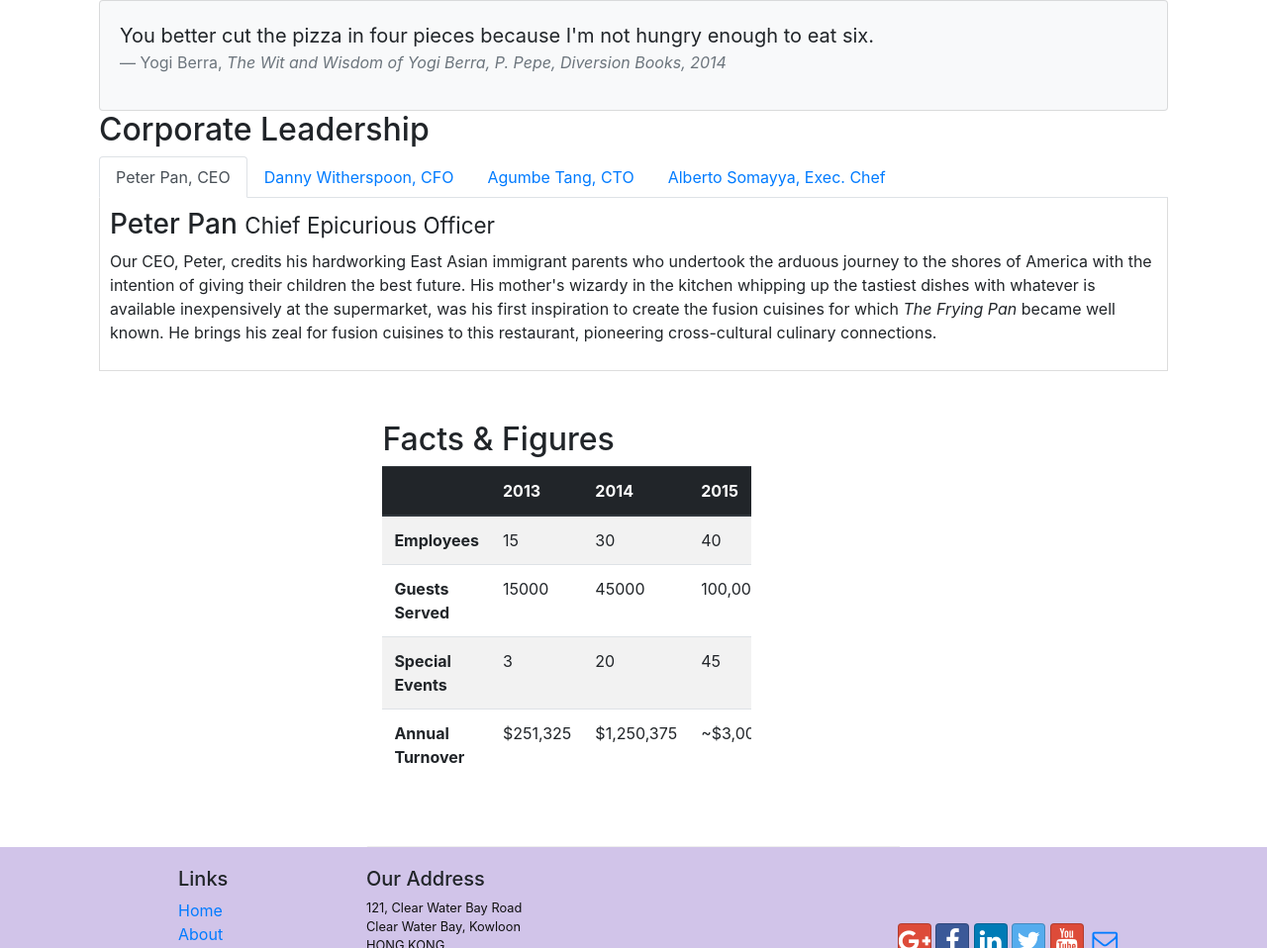
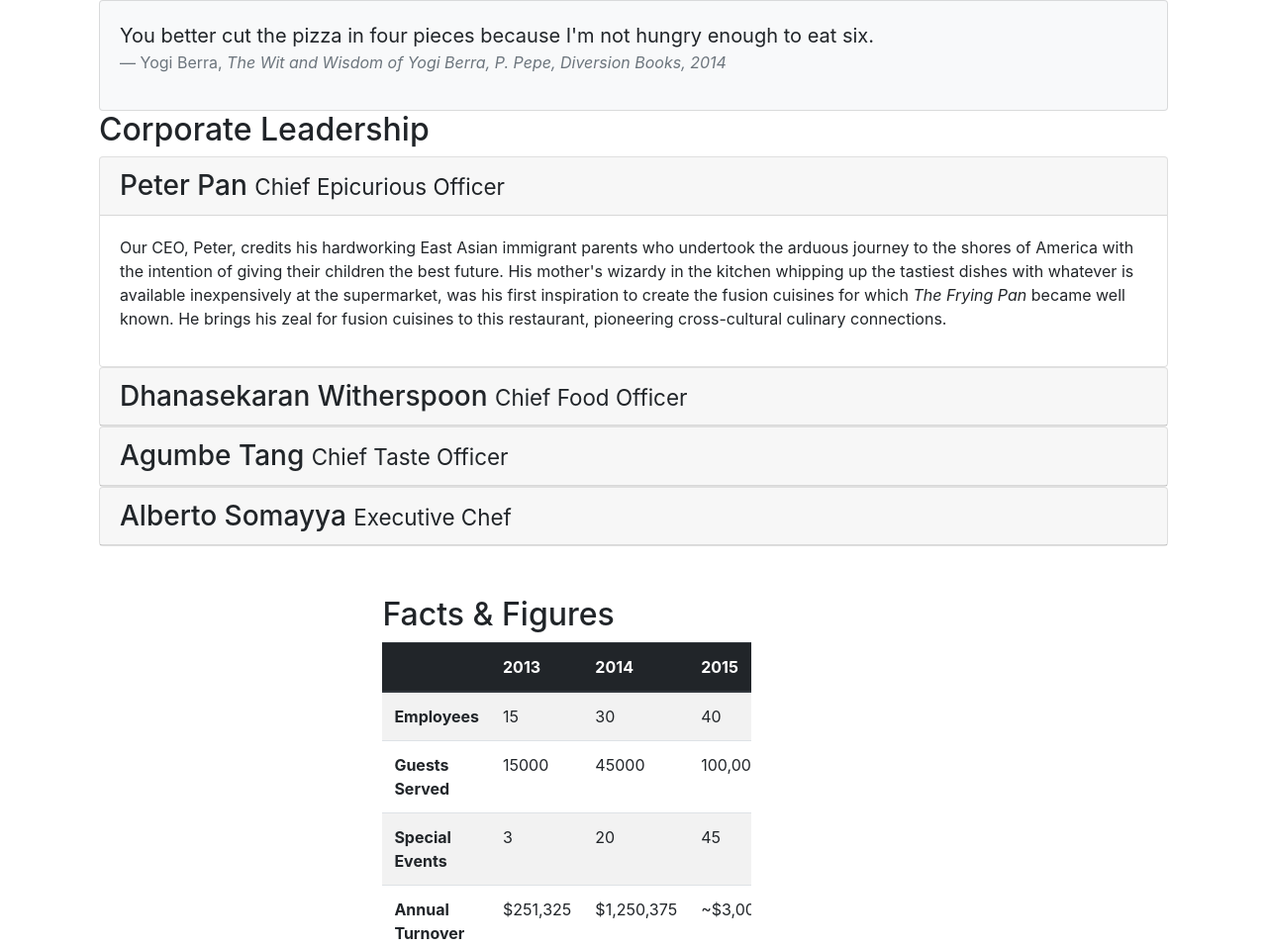
Before and after one commit to Akhlaquea01/Bootstrap4, a website: page conFusion/aboutus.html in a window 1280 px wide. Shown: the part 1004-1962 px from the top of the page at 99% size. Drawn offline with nearby package versions, Linux system fonts and the light colour scheme.

Commit message:
Accordion

```diff
--- a/conFusion/aboutus.html
+++ b/conFusion/aboutus.html
@@ -103,8 +103,8 @@
         <div class="container">
             <div class="col-12 col-sm">
                 <h2>Corporate Leadership</h2>
-
-                <ul class="nav nav-tabs">
+                 <!--
+                     <ul class="nav nav-tabs">
                     <li class="nav-item">
                         <a class="nav-link active"  href="#peter"role="tab" data-toggle="tab">Peter Pan, CEO </a>
                     </li>
@@ -118,23 +118,67 @@
                         <a class="nav-link" href="#alberto" role="tab" data-toggle="tab">Alberto Somayya, Exec. Chef</a>
                       </li>
                 </ul>
-                <div class="tab-content">
-                    <div role="tabpanel" class="tab-pane fade show active" id="peter">
-                        <h3>Peter Pan <small>Chief Epicurious Officer</small></h3>
-                        <p class=" d-none d-sm-block">Our CEO, Peter, credits his hardworking East Asian immigrant parents who undertook the arduous journey to the shores of America with the intention of giving their children the best future. His mother's wizardy in the kitchen whipping up the tastiest dishes with whatever is available inexpensively at the supermarket, was his first inspiration to create the fusion cuisines for which <em>The Frying Pan</em> became well known. He brings his zeal for fusion cuisines to this restaurant, pioneering cross-cultural culinary connections.</p>
-                    </div>
-                    <div role="tabpanel" class="tab-pane fade" id="danny">
-                        <h3>Dhanasekaran Witherspoon <small>Chief Food Officer</small></h3>
-                        <p class=" d-none d-sm-block">Our CFO, Danny, as he is affectionately referred to by his colleagues, comes from a long established family tradition in farming and produce. His experiences growing up on a farm in the Australian outback gave him great appreciation for varieties of food sources. As he puts it in his own words, <em>Everything that runs, wins, and everything that stays, pays!</em></p>
-                    </div>
-                    <div role="tabpanel" class="tab-pane fade" id="agumbe">
-                        <h3>Agumbe Tang <small>Chief Taste Officer</small></h3>
-                        <p class=" d-none d-sm-block">Blessed with the most discerning gustatory sense, Agumbe, our CTO, personally ensures that every dish that we serve meets his exacting tastes. Our chefs dread the tongue lashing that ensues if their dish does not meet his exacting standards. He lives by his motto, <em>You click only if you survive my lick.</em></p>
-                    </div>
-                    <div role="tabpanel" class="tab-pane fade" id="alberto">
-                        <h3>Alberto Somayya <small>Executive Chef</small></h3>
-                        <p class=" d-none d-sm-block">Award winning three-star Michelin chef with wide International experience having worked closely with whos-who in the culinary world, he specializes in creating mouthwatering Indo-Italian fusion experiences. He says, <em>Put together the cuisines from the two craziest cultures, and you get a winning hit! Amma Mia!</em></p>
-                    </div>
+                <div class="tab-content">  #remove <div id=accordian"> after un-commenting (Git Commet:-Tabs)
+                -->
+
+                <div id="accordion">
+                        <div class="card">
+                                <div class="card-header" role="tab" id="peterhead">
+                                <h3 class="mb-0">
+                                    <a data-toggle="collapse" data-target="#peter">
+                                    Peter Pan <small>Chief Epicurious Officer</small>
+                                    </a>
+                                </h3>
+                                </div>
+                                <div class="collapse show" id="peter" data-parent="#accordion">
+                                    <div class="card-body">
+                                        <p class="d-none d-sm-block">Our CEO, Peter, credits his hardworking East Asian immigrant parents who undertook the arduous journey to the shores of America with the intention of giving their children the best future. His mother's wizardy in the kitchen whipping up the tastiest dishes with whatever is available inexpensively at the supermarket, was his first inspiration to create the fusion cuisines for which <em>The Frying Pan</em> became well known. He brings his zeal for fusion cuisines to this restaurant, pioneering cross-cultural culinary connections.</p>
+                                    </div>
+                                </div>
+                        </div>
+
+                        <div class="card">
+                                <div class="card-header" role="tab" id="dannyhead">
+                                <h3 class="mb-0">
+                                    <a class="collapsed" data-toggle="collapse" data-target="#danny">
+                                    Dhanasekaran Witherspoon <small>Chief Food Officer</small>
+                                    </a>
+                                </h3>
+                            </div>
+                            <div class="collapse" id="danny" data-parent="#accordion">
+                                <div class="card-body">
+                                    <p class="d-none d-sm-block">Our CFO, Danny, as he is affectionately referred to by his colleagues, comes from a long established family tradition in farming and produce. His experiences growing up on a farm in the Australian outback gave him great appreciation for varieties of food sources. As he puts it in his own words, <em>Everything that runs, wins, and everything that stays, pays!</em></em></p>
+                                </div>
+                            </div>
+                        </div>
+                        <div class="card">
+                                <div class="card-header" role="tab" id="agumbehead">
+                                <h3 class="mb-0">
+                                    <a class="collapsed" data-toggle="collapse" data-target="#agumbe">
+                                    Agumbe Tang <small>Chief Taste Officer</small>
+                                    </a>
+                                </h3>
+                            </div>
+                            <div class="collapse" id="agumbe" data-parent="#accordion">
+                                <div class="card-body">
+                                    <p class="d-none d-sm-block">Blessed with the most discerning gustatory sense, Agumbe, our CTO, personally ensures that every dish that we serve meets his exacting tastes. Our chefs dread the tongue lashing that ensues if their dish does not meet his exacting standards. He lives by his motto, <em>You click only if you survive my lick.</em></p>
+                                </div>
+                            </div>
+                        </div>
+                        <div class="card">
+                                <div class="card-header" role="tab" id="albertohead">
+                                <h3 class="mb-0">
+                                    <a class="collapsed" data-toggle="collapse" data-target="#alberto">
+                                    Alberto Somayya <small>Executive Chef</small>
+                                    </a>
+                                </h3>
+                            </div>
+                            <div class="collapse" id="alberto" data-parent="#accordion">
+                                <div class="card-body">
+                                    <p class="d-none d-sm-block">Award winning three-star Michelin chef with wide International experience having worked closely with whos-who in the culinary world, he specializes in creating mouthwatering Indo-Italian fusion experiences. He says, <em>Put together the cuisines from the two craziest cultures, and you get a winning hit! Amma Mia!</em></em></p>
+                                </div>
+                            </div>
+                        </div>
                 </div>
             </div>
        </div>
```
